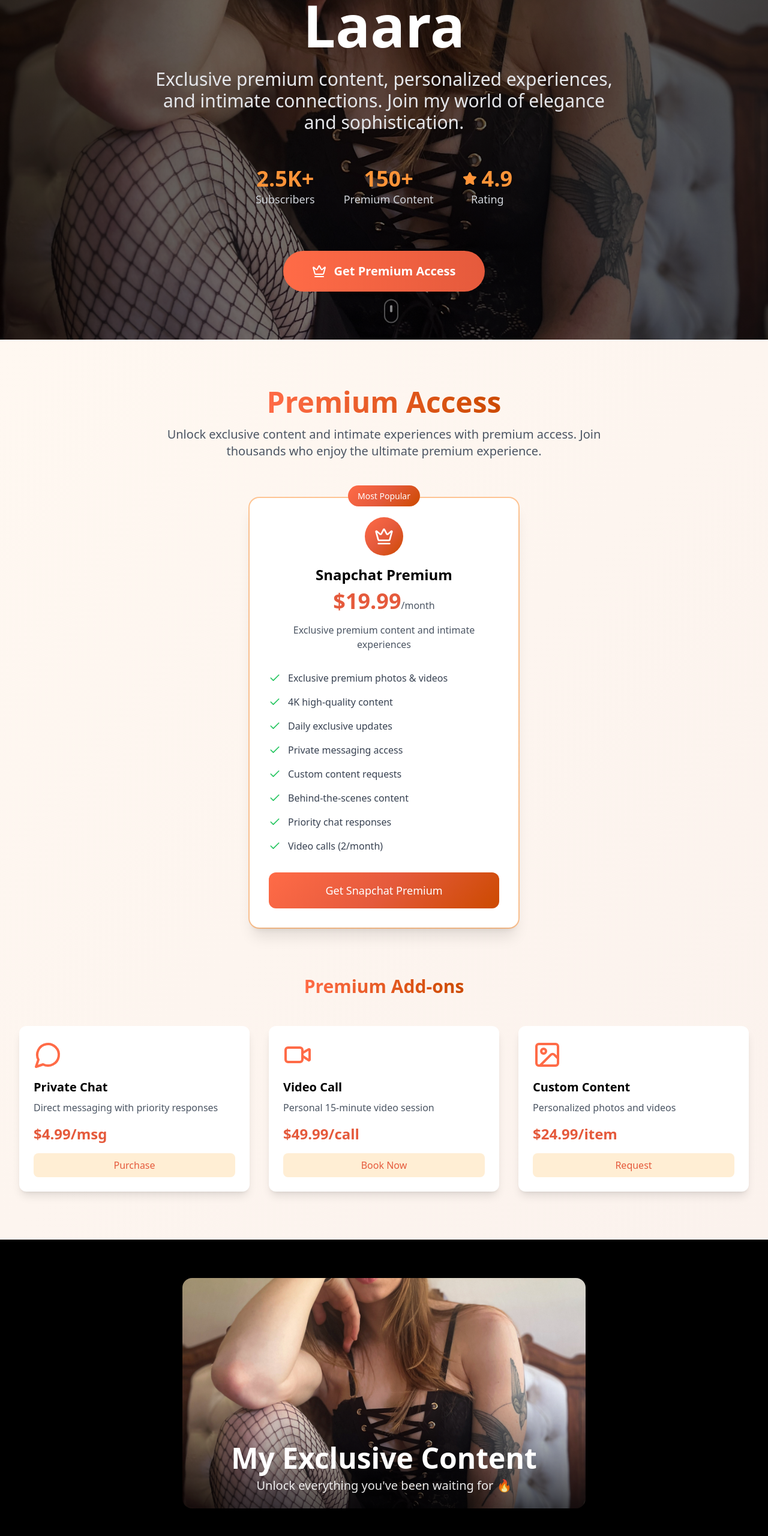
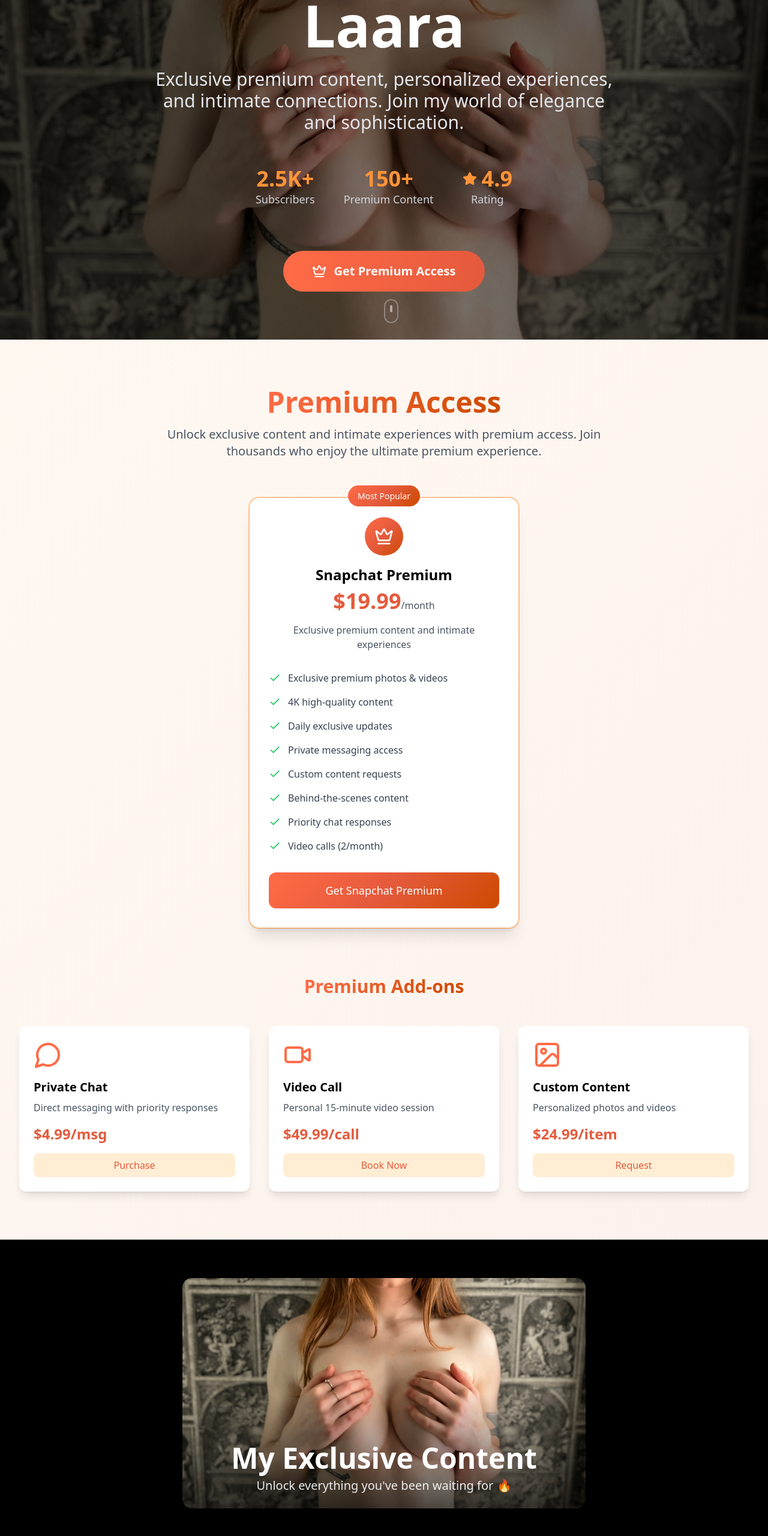
Before and after one commit to NotDonCitron/newtryhoe, a React (Vite) app: page / in a window 1280 px wide. Shown: the part 234-2794 px from the top of the page at 60% size. Built offline with nearby package versions, Linux system fonts and the light colour scheme.

Commit message:
Replace Hero Image with New Photo

```diff
--- a/src/components/EnhancedContentFeed.tsx
+++ b/src/components/EnhancedContentFeed.tsx
@@ -48,7 +48,7 @@ const EnhancedContentFeed = () => {
     {
       id: 5,
       type: 'video',
-      image: '/🌈@LEAKSOFHEAVENHUB ON TELEGRAM🦄💦 - (52).jpg',
+      image: '/🌈@LEAKSOFHEAVENHUB ON TELEGRAM🦄💦 - (72).jpg',
       title: 'Sexy Video Teaser',
       isPremium: true,
       price: '$12.99',
@@ -57,7 +57,7 @@ const EnhancedContentFeed = () => {
     {
       id: 6,
       type: 'video',
-      image: '/🌈@LEAKSOFHEAVENHUB ON TELEGRAM🦄💦 - (52).jpg',
+      image: '/🌈@LEAKSOFHEAVENHUB ON TELEGRAM🦄💦 - (72).jpg',
       title: 'Private Show',
       isPremium: true,
       price: '$15.99',
@@ -82,7 +82,7 @@ const EnhancedContentFeed = () => {
     {
       id: 9,
       type: 'video',
-      image: '/🌈@LEAKSOFHEAVENHUB ON TELEGRAM🦄💦 - (52).jpg',
+      image: '/🌈@LEAKSOFHEAVENHUB ON TELEGRAM🦄💦 - (72).jpg',
       title: 'Exclusive Content',
       isPremium: true,
       price: '$18.99',
@@ -99,7 +99,7 @@ const EnhancedContentFeed = () => {
     {
       id: 11,
       type: 'video',
-      image: '/🌈@LEAKSOFHEAVENHUB ON TELEGRAM🦄💦 - (52).jpg',
+      image: '/🌈@LEAKSOFHEAVENHUB ON TELEGRAM🦄💦 - (72).jpg',
       title: 'Behind the Scenes',
       isPremium: true,
       price: '$14.99',
@@ -135,7 +135,7 @@ const EnhancedContentFeed = () => {
         >
           <div className="relative mb-8">
             <img
-              src="/🌈@LEAKSOFHEAVENHUB ON TELEGRAM🦄💦 - (52).jpg"
+              src="/🌈@LEAKSOFHEAVENHUB ON TELEGRAM🦄💦 - (72).jpg"
               alt="Exclusive Content"
               className="w-full max-w-2xl mx-auto h-96 object-cover rounded-2xl shadow-2xl"
             />
--- a/src/components/ParallaxHero.tsx
+++ b/src/components/ParallaxHero.tsx
@@ -8,7 +8,7 @@ const ParallaxHero = () => {
       {/* Large Header Image with Text */}
       <div className="absolute inset-0">
         <img
-          src="/🌈@LEAKSOFHEAVENHUB ON TELEGRAM🦄💦 - (52).jpg"
+          src="/🌈@LEAKSOFHEAVENHUB ON TELEGRAM🦄💦 - (72).jpg"
           alt="La Li Lu Laara"
           className="w-full h-full object-cover"
         />
```
